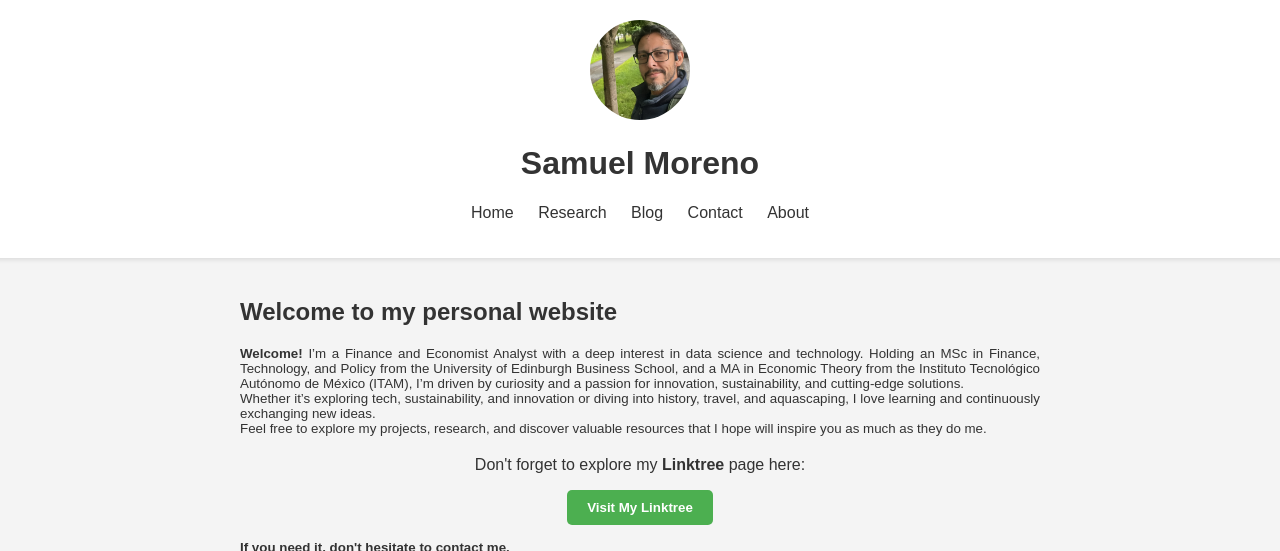
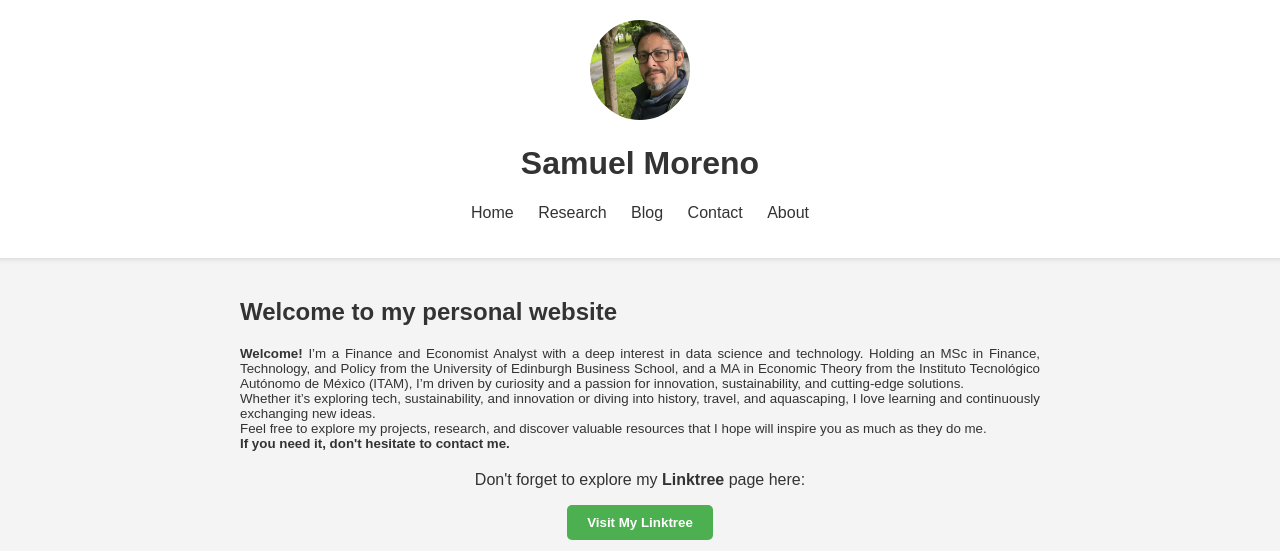
Before and after one commit to GregSom-MSc/GregSom-MSc.github.io, a Jekyll site: the page built from index.md, in a window 1280 px wide, cut to the strip 0-551 px from the top of the page. Built offline with Jekyll 4.4.1, drawn with Linux system fonts in a browser that asks for light colours.

Commit message:
Update index.md

```diff
--- a/index.md
+++ b/index.md
@@ -17,6 +17,10 @@ Whether it’s exploring tech, sustainability, and innovation or diving into his
 
 Feel free to explore my projects, research, and discover valuable resources that I hope will inspire you as much as they do me.
 
+<br>
+
+<b>If you need it, don't hesitate to contact me. </b>
+
 <div style="text-align: center; margin-top: 20px;">
     <p style="font-size: 1.2em; color: #333;">
         Don't forget to explore my <strong>Linktree</strong> page here:
@@ -29,10 +33,6 @@ Feel free to explore my projects, research, and discover valuable resources that
 
 <br>
 
-<b>If you need it, don't hesitate to contact me. </b>
-
-<br>
-
 <div style="text-align: center;">
     <iframe src="https://ghchart.rshah.org/GregSom-MSc" frameborder="0" scrolling="0" width="80%" height="150px" style="max-width: 600px; margin: auto;"></iframe>
 </div>
```
